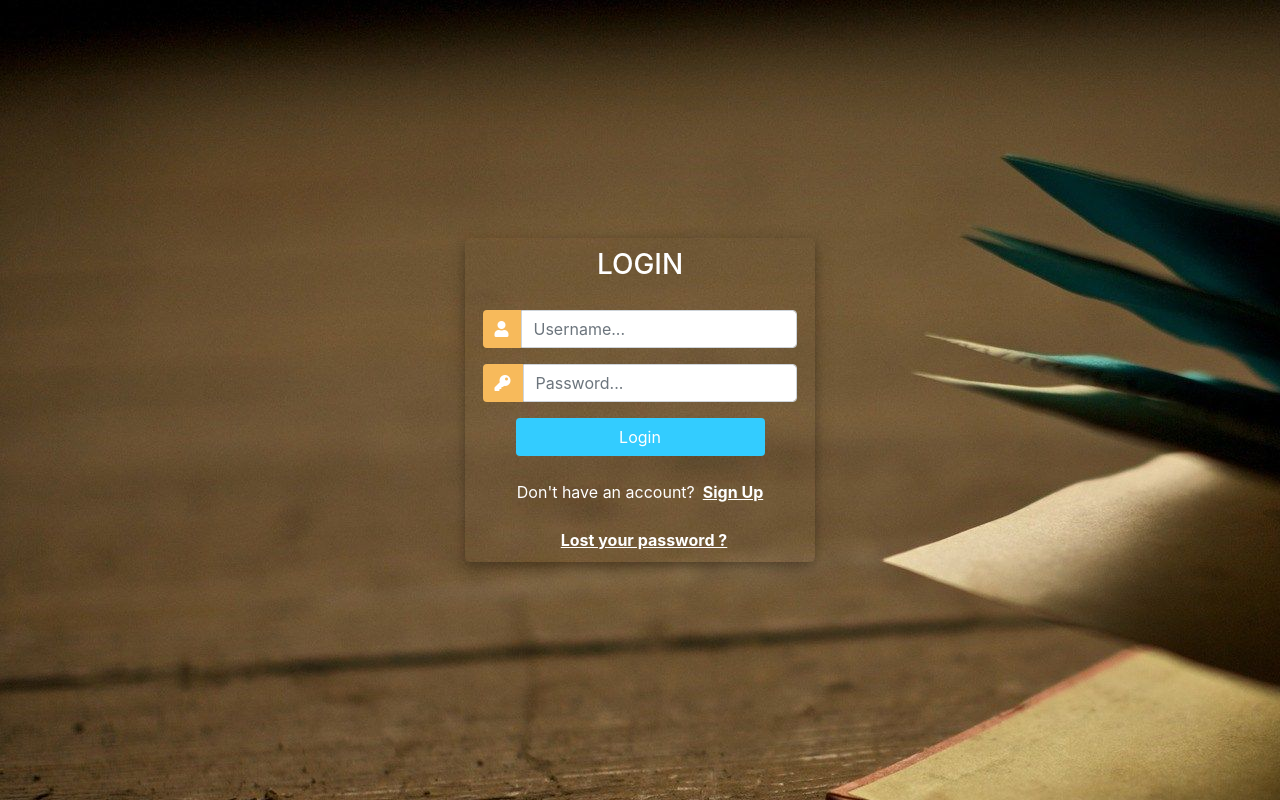
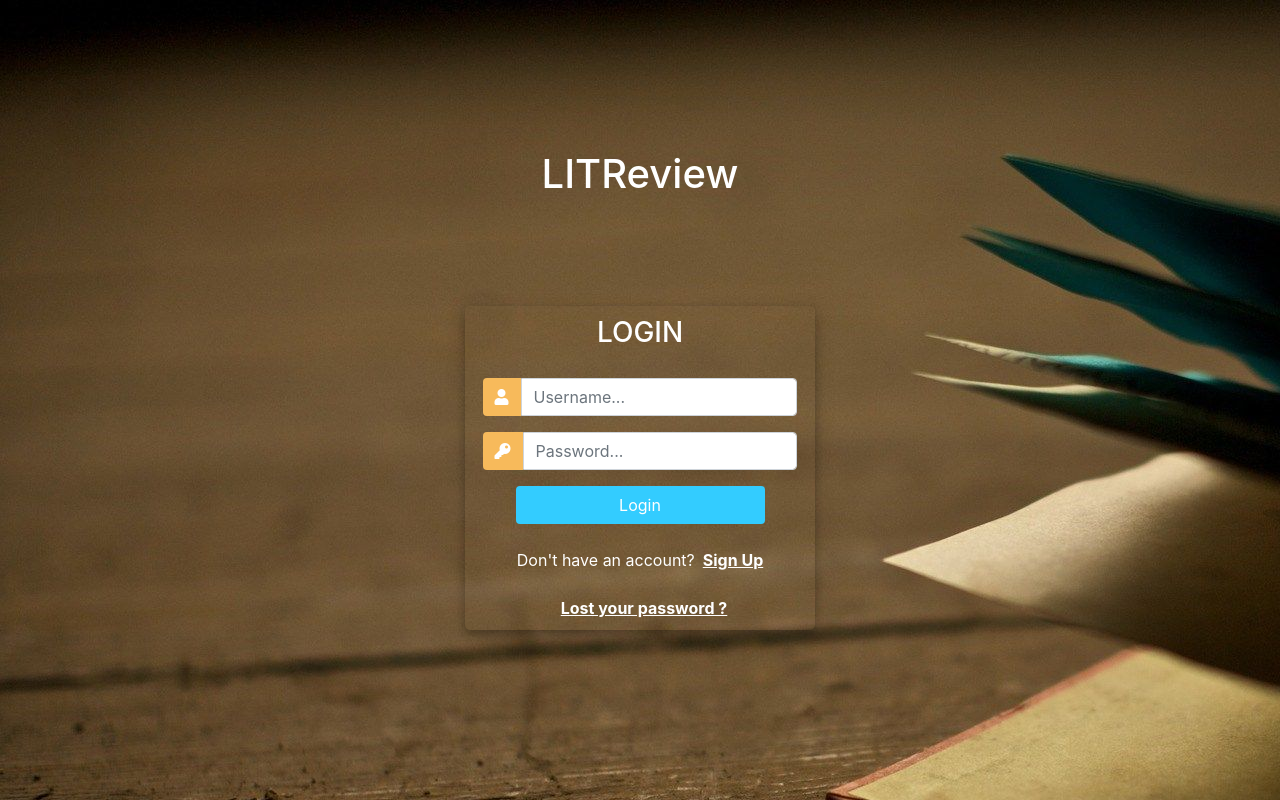
Before and after one commit to Alexandremerancienne/LITReview, a Django app: page /accounts/login/ in a window 1280 px wide. Run offline with Django 3.2, Linux system fonts and the light colour scheme; some libraries are stand-ins or nearby versions.

Commit message:
Login page stylesheet customized

```diff
--- a/accounts/templates/accounts/logout.html
+++ b/accounts/templates/accounts/logout.html
@@ -4,10 +4,8 @@
 
   <div class="container h-100">
       <div class="d-flex justify-content-center h-100">
-          <div class="user_card">
+          <div class="user_card_logout">
               <div class="d-flex justify-content-center">
-
-
                   <h4 id="form-title">Thank you for your visit</h4>
               </div>
               <div class="d-flex justify-content-center form_container">
--- a/accounts/templates/registration/login.html
+++ b/accounts/templates/registration/login.html
@@ -14,6 +14,10 @@
 
   <div class="container h-100">
       <div class="d-flex justify-content-center h-100">
+          <div class="website-content">
+              <div class="website-title">
+                  <h1>LITReview</h1>
+              </div>
               <div class="user_card">
                   <div class="d-flex justify-content-center">
 
@@ -61,6 +65,11 @@
                   </div>
               </div>
           </div>
+
+          </div>
+
+
+
   </div>
 
 {% endblock %}
--- a/blog/templates/blog/community.html
+++ b/blog/templates/blog/community.html
@@ -7,11 +7,11 @@
     <div class="follow-users">
         <h4>Follow other users</h4>
         <form method="POST" >
+            {% csrf_token %}
             {% for field in form %}
                 {{field|as_crispy_field}}
                 <input class="btn btn-primary" href="{% url 'see_users' %}" type="submit" value="Send" />
             {% endfor %}
-            {% csrf_token %}
         </form>
     </div>
 
--- a/static/css/accounts_main.css
+++ b/static/css/accounts_main.css
@@ -7,6 +7,16 @@ html {
     color:white;
 }
 
+.website-title{
+    font-size:3em;
+    margin-top:150px;
+}
+
+.website-content{
+    display:flex;
+    flex-direction:column;
+    text-align:center;
+}
 
 a{
     font-weight:bold;
@@ -14,9 +24,8 @@ a{
     text-decoration:underline;
 }
 
-.user_card {
+.user_card, .user_card_logout {
     width: 350px;
-    margin-top: auto;
     margin-bottom: auto;
     background: #80800;
     position: relative;
@@ -29,6 +38,14 @@ a{
     -moz-box-shadow: 0 4px 8px 0 rgba(0, 0, 0, 0.2), 0 6px 20px 0 rgba(0, 0, 0, 0.19);
     border-radius: 5px;
 
+}
+
+.user_card{
+    margin-top:100px;
+}
+
+.user_card_logout{
+    margin-top:auto;
 }
 
 .form_container {
--- a/static/css/blog.css
+++ b/static/css/blog.css
@@ -68,10 +68,10 @@ h4{
 }
 
 .delete-buttons{
-    width:30%;
+    width:20%;
     margin:auto;
     display:flex;
-    justify-content:space-around;
+    justify-content:space-between;
 }
 
 .delete-warning{
```
Also changed, not shown: blog/templates/blog/unfollow_user.html (+2 -5 lines). Lines whose indentation alone changed are shown as unchanged.
